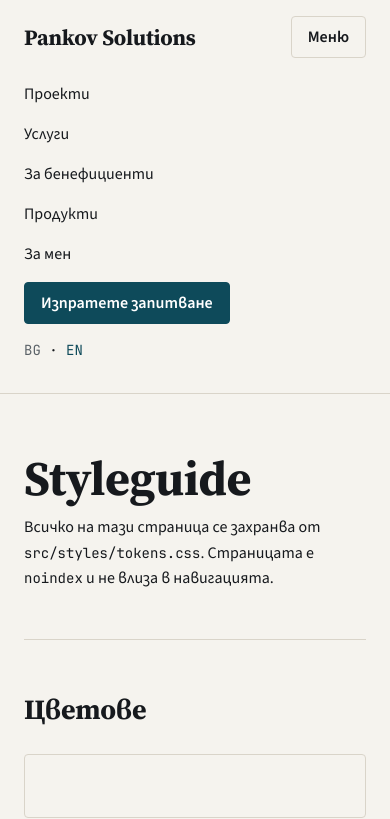
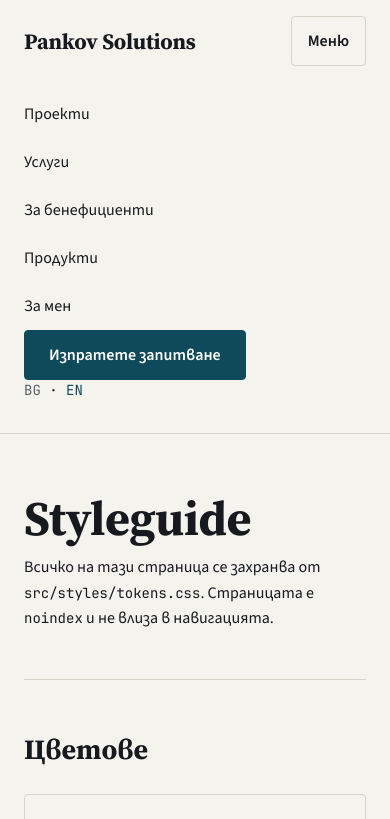
Before and after one commit to Martin-programmer/pankovsolutions-site, an Astro site: page /styleguide in a window 390 px wide. Shown: the top 819 px of the page. Built offline with nearby package versions, Linux system fonts and the light colour scheme; Astro itself is replaced by a stand-in of ours.

Commit message:
fix: home page design-critic findings
Body text 18px on desktop / 16px on mobile (was 16 everywhere). Ochre
numbers only at 28px where the 3:1 large-text threshold applies; process
numbers in ink. Footer colophon: mono only for the copyright and legal
name, links in the body face so Bulgarian letterforms show. Contact line
rendered once, under the form button, via a slot fed from content.
Tap targets >= 44px: menu button, mobile nav links, form fields.
Google Business Profile slot in company.ts and the footer.

Smaller: section rhythm differentiated (projects/CTA 128px top, process
64px, CTA heading 48px); h2 line-height 1.15; step titles 18px with
text-wrap pretty; non-breaking separators; trust line one size and
colour; letter-spacing only on headings above 36px; duplicate .btn/.mono
removed from Header and Footer; one underline offset token; footer column
titles in ink; skip-link transition removed; --logo-height token.

Not applied: the hand-made anchor (needs a real document from Marti) and
an all-mono trust line (Bulgarian text in mono has no locl forms).

Co-Authored-By: Claude Fable 5.1 <noreply@anthropic.com>

```diff
--- a/src/components/Header.astro
+++ b/src/components/Header.astro
@@ -135,7 +135,8 @@ const isCurrent = (href: string) => pathname === href || pathname.startsWith(`${
     background: transparent;
     border: 1px solid var(--color-line);
     border-radius: var(--radius-sm);
-    padding: var(--spacing-2) var(--spacing-4);
+    /* ≥ 44 px зона за докосване. */
+    padding: var(--spacing-3) var(--spacing-4);
     cursor: pointer;
   }
 
@@ -147,7 +148,6 @@ const isCurrent = (href: string) => pathname === href || pathname.startsWith(`${
   .nav-list {
     display: none;
     flex-direction: column;
-    gap: var(--spacing-4);
     margin: 0;
     padding: var(--spacing-2) 0 var(--spacing-4);
     list-style: none;
@@ -157,8 +157,11 @@ const isCurrent = (href: string) => pathname === href || pathname.startsWith(`${
     display: flex;
   }
 
+  /* Мобилно: блок с вертикален padding → зона за докосване ≥ 44 px; без underline-slide. */
   .nav-link {
     position: relative;
+    display: block;
+    padding-block: var(--spacing-3);
     font-size: var(--text-sm);
     color: var(--color-ink);
     text-decoration: none;
@@ -171,10 +174,11 @@ const isCurrent = (href: string) => pathname === href || pathname.startsWith(`${
   /* Underline-slide: псевдоелемент със scaleX, без градиент. */
   .nav-link::after {
     content: '';
+    display: none;
     position: absolute;
     left: 0;
     right: 0;
-    bottom: -2px;
+    bottom: calc(-1 * var(--spacing-1));
     height: 1px;
     background: var(--color-primary);
     transform: scaleX(0);
@@ -187,29 +191,7 @@ const isCurrent = (href: string) => pathname === href || pathname.startsWith(`${
     transform: scaleX(1);
   }
 
-  .btn {
-    display: inline-block;
-    font-size: var(--text-sm);
-    font-weight: 600;
-    color: var(--color-surface);
-    background: var(--color-primary);
-    border: 1px solid var(--color-primary);
-    border-radius: var(--radius-sm);
-    padding: var(--spacing-2) var(--spacing-4);
-    text-decoration: none;
-    transition: background-color 120ms ease-out;
-  }
-
-  .btn:hover {
-    background: var(--color-primary-strong);
-    border-color: var(--color-primary-strong);
-  }
-
-  .mono {
-    font-family: var(--font-mono);
-    font-size: var(--text-xs);
-  }
-
+  /* .btn и .mono са глобални (components.css) — една дефиниция, един размер на бутона. */
   .nav-lang a {
     color: var(--color-primary);
   }
@@ -236,6 +218,15 @@ const isCurrent = (href: string) => pathname === href || pathname.startsWith(`${
       padding: 0;
     }
 
+    .nav-link {
+      display: inline-block;
+      padding-block: 0;
+    }
+
+    .nav-link::after {
+      display: block;
+    }
+
     .nav-cta {
       margin-left: var(--spacing-4);
     }
--- a/src/data/company.ts
+++ b/src/data/company.ts
@@ -15,4 +15,5 @@ export const company = {
   vat: null as string | null, // TODO: Марти да даде: ДДС №, ако има регистрация
   linkedin: null as string | null, // TODO: Марти да даде: LinkedIn URL
   github: null as string | null, // TODO: Марти да даде: GitHub URL
+  google: null as string | null, // TODO: Марти да даде: Google Business Profile URL (CHECKLIST §C)
 };
--- a/src/layouts/Base.astro
+++ b/src/layouts/Base.astro
@@ -70,7 +70,6 @@ const t = useTranslations(locale);
     border: 1px solid var(--color-line);
     border-radius: var(--radius-sm);
     font-size: var(--text-sm);
-    transition: top 120ms ease-out;
   }
 
   .skip-link:focus {
--- a/src/pages/index.astro
+++ b/src/pages/index.astro
@@ -38,6 +38,11 @@ const steps = await parseSteps(get('ПРОЦЕС'));
 const testimonialsSection = await parseSection(get('ОТЗИВИ'));
 const about = await parseSection(get('ЗА МЕН'));
 const cta = await parseSection(get('CTA + МИНИ-ФОРМА'));
+// Първият абзац стои над формата; останалите (контактният ред) — под бутона, през slot,
+// за да не се показват два пъти (DESIGN.md §Форма).
+const ctaParagraphs = cta.body.match(/<p>[\s\S]*?<\/p>/g) ?? [];
+const ctaLede = ctaParagraphs[0] ?? '';
+const ctaAfter = ctaParagraphs.slice(1).join('');
 
 const featured = (await getCollection('projects', (p) => p.id.startsWith('bg/') && p.data.featured))
   .sort((a, b) => a.data.order - b.data.order);
@@ -143,7 +148,7 @@ const jsonLd = {
   </section>
 
   <!-- УСЛУГИ — номериран вертикален списък, без икони -->
-  <section class="section wrap">
+  <section class="section section-services wrap">
     <h2 set:html={services.heading} />
     <ol class="services">
       {
@@ -166,7 +171,7 @@ const jsonLd = {
   </section>
 
   <!-- ИЗБРАНИ ПРОЕКТИ — редуващ се двуколонен layout, заглавие = резултатът -->
-  <section class="section wrap">
+  <section class="section section-projects wrap">
     <h2 set:html={projectsSection.heading} />
     <div class="projects">
       {
@@ -189,7 +194,7 @@ const jsonLd = {
                 <h3>
                   <a href={href} set:html={p.data.result} />
                 </h3>
-                <p class="mono stack">{p.data.stack.join(' · ')}</p>
+                <p class="mono stack">{p.data.stack.join(' · ')}</p>
               </div>
             </article>
           );
@@ -199,7 +204,7 @@ const jsonLd = {
   </section>
 
   <!-- ПРОЦЕС — 5 стъпки в един ред на десктоп, вертикално на мобилно -->
-  <section class="section wrap">
+  <section class="section section-process wrap">
     <h2 set:html={steps.heading} />
     <ol class="steps">
       {
@@ -258,8 +263,10 @@ const jsonLd = {
   <!-- CTA + МИНИ-ФОРМА -->
   <section class="section wrap cta">
     <h2 set:html={cta.heading} />
-    <div class="prose" set:html={cta.body} />
-    <InquiryForm locale={locale} variant="short" />
+    <div class="prose" set:html={ctaLede} />
+    <InquiryForm locale={locale} variant="short">
+      {ctaAfter && <div slot="after" class="cta-after" set:html={ctaAfter} />}
+    </InquiryForm>
   </section>
 </Base>
 
@@ -277,6 +284,8 @@ const jsonLd = {
 
   .section h2 {
     font-size: var(--text-xl);
+    line-height: 1.15;
+    letter-spacing: -0.01em;
     margin: 0 0 var(--spacing-8);
   }
 
@@ -312,6 +321,7 @@ const jsonLd = {
   .hero h1 {
     font-size: var(--text-xl);
     line-height: 1.1;
+    letter-spacing: -0.01em;
     margin: 0 0 var(--spacing-6);
   }
 
@@ -350,16 +360,17 @@ const jsonLd = {
     padding-block: var(--spacing-4);
   }
 
+  /* Един размер и един цвят за целия ред; mono остава само за стека (латиница) —
+     българският текст в mono би излязъл с руски форми. */
   .trust-line {
     margin: 0;
     font-size: var(--text-sm);
-    color: var(--color-muted);
+    color: var(--color-ink);
   }
 
   .trust-line :global(code) {
     font-family: var(--font-mono);
-    font-size: var(--text-xs);
-    color: var(--color-ink);
+    font-size: var(--text-sm);
   }
 
   .logos {
@@ -374,8 +385,7 @@ const jsonLd = {
 
   .logo {
     display: block;
-    /* DESIGN.md: 28 px височина, естествен цвят, по baseline. */
-    height: calc(var(--spacing-6) + var(--spacing-1));
+    height: var(--logo-height);
     width: auto;
   }
 
@@ -400,6 +410,7 @@ const jsonLd = {
   .services li {
     display: grid;
     grid-template-columns: var(--spacing-12) 1fr;
+    align-items: baseline;
     gap: var(--spacing-4);
     padding-block: var(--spacing-6);
     border-top: 1px solid var(--color-line);
@@ -409,10 +420,11 @@ const jsonLd = {
     border-bottom: 1px solid var(--color-line);
   }
 
+  /* Охра (3,25:1 върху paper) само при ≥ 24 px, където прагът е 3:1; иначе ink. */
   .num {
     font-family: var(--font-mono);
     font-size: var(--text-sm);
-    color: var(--color-accent);
+    color: var(--color-ink);
     line-height: 1.6;
   }
 
@@ -422,10 +434,10 @@ const jsonLd = {
     margin: 0 0 var(--spacing-2);
   }
 
-  /* Номерът е в размера и line-height на заглавието, за да са на една базова линия. */
   .services .num {
-    font-size: var(--text-md);
-    line-height: 1.25;
+    font-size: var(--text-lg);
+    line-height: 1;
+    color: var(--color-accent);
   }
 
   .services p {
@@ -457,7 +469,7 @@ const jsonLd = {
 
   .project h3 a:hover {
     text-decoration: underline;
-    text-underline-offset: 4px;
+    text-underline-offset: var(--spacing-1);
     text-decoration-thickness: 1px;
   }
 
@@ -488,7 +500,8 @@ const jsonLd = {
 
   /* Наследява serif 700 от tokens.css (CHECKLIST §A: заглавия само 700/300). */
   .steps h3 {
-    font-size: var(--text-sm);
+    font-size: var(--text-base);
+    text-wrap: pretty;
     margin: var(--spacing-2) 0 var(--spacing-1);
   }
 
@@ -554,10 +567,36 @@ const jsonLd = {
     max-width: var(--measure);
   }
 
+  .cta-after :global(p) {
+    margin: var(--spacing-4) 0 0;
+    font-size: var(--text-xs);
+    color: var(--color-muted);
+    line-height: 1.6;
+  }
+
+  .cta-after :global(a) {
+    font-family: var(--font-mono);
+    color: var(--color-primary);
+  }
+
   /* = --breakpoint-md в tokens.css */
   @media (min-width: 48rem) {
     .section {
       padding-block: var(--spacing-24);
+    }
+
+    /* Ритъмът не е метрономен: проектите и CTA са по-важни, процесът е по-малък. */
+    .section-projects,
+    .cta {
+      padding-top: var(--spacing-32);
+    }
+
+    .section-process {
+      padding-block: var(--spacing-16);
+    }
+
+    .cta h2 {
+      font-size: var(--text-2xl);
     }
 
     .hero {
--- a/src/pages/styleguide.astro
+++ b/src/pages/styleguide.astro
@@ -202,6 +202,7 @@ const states = [
 
   h1 {
     font-size: var(--text-2xl);
+    letter-spacing: -0.01em;
   }
 
   h2 {
--- a/src/styles/components.css
+++ b/src/styles/components.css
@@ -53,7 +53,7 @@
   position: absolute;
   left: 0;
   right: 0;
-  bottom: -2px;
+  bottom: calc(-1 * var(--spacing-1));
   height: 1px;
   background: var(--color-primary);
   transform: scaleX(0);
--- a/src/styles/tokens.css
+++ b/src/styles/tokens.css
@@ -93,6 +93,8 @@
   /* Под md: мобилно меню, footer в една колона. Custom properties не работят в @media,
      затова компонентите пишат `@media (min-width: 48rem)` с коментар към този токен. */
   --breakpoint-md: 48rem;
+  /* Лога на клиенти: DESIGN.md §Изображения — 28 px, естествен цвят, по baseline. */
+  --logo-height: 28px;
 }
 
 :root {
@@ -101,6 +103,10 @@
   -webkit-font-smoothing: antialiased;
 }
 html { background: var(--color-paper); color: var(--color-ink); font-family: var(--font-body); }
-h1, h2, h3 { font-family: var(--font-display); font-weight: 700; letter-spacing: -0.01em; text-wrap: balance; }
+/* DESIGN.md: body 18 px на десктоп, 16 на мобилно. На body, не на html — rem токените остават стабилни. */
+body { font-size: var(--text-sm); }
+@media (min-width: 48rem) { body { font-size: var(--text-base); } }
+/* letter-spacing -0.01em е само за заглавия над 36 px — задава се при тях, не тук. */
+h1, h2, h3 { font-family: var(--font-display); font-weight: 700; text-wrap: balance; }
 :focus-visible { outline: 2px solid var(--color-accent); outline-offset: 3px; }
 @media (prefers-reduced-motion: reduce) { *, *::before, *::after { animation: none !important; transition: none !important; } }
```
Also changed, not shown: src/components/Footer.astro (+10 -11 lines), src/components/InquiryForm.astro (+11 -6 lines).
